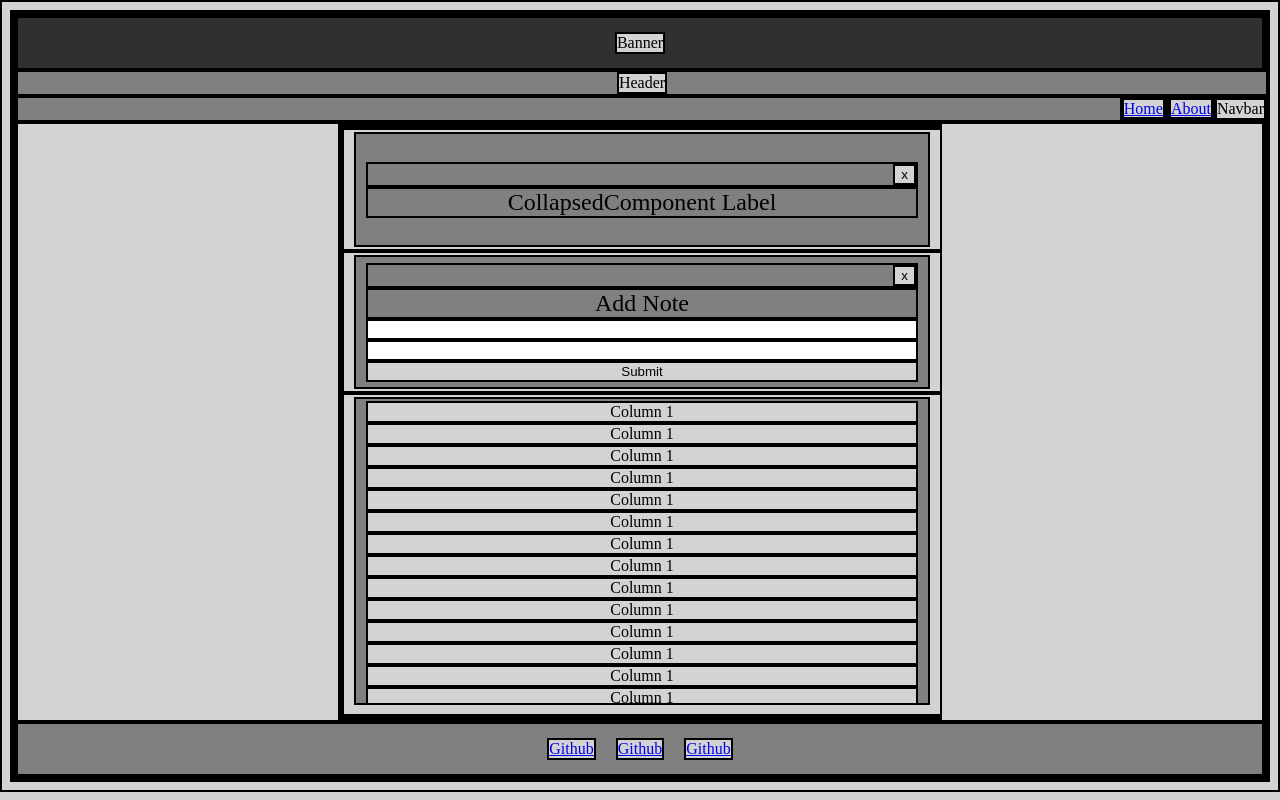
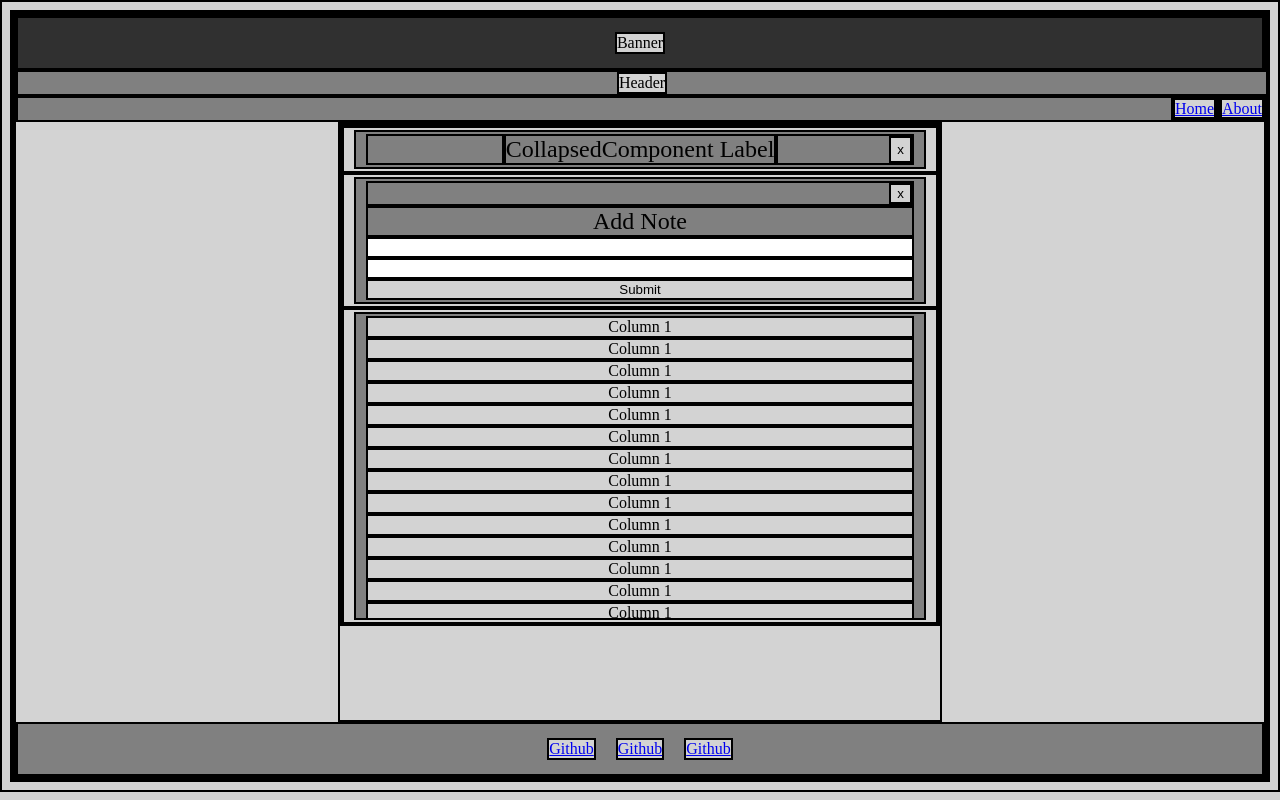
Before and after one commit to mtleonardjr/mtl-frontend-template, a React (Create React App) app: page / in a window 1280 px wide. Built offline with nearby package versions, Linux system fonts and the light colour scheme.

Commit message:
created collapsed cards

```diff
--- a/src/App.css
+++ b/src/App.css
@@ -6,15 +6,8 @@
 .app-container {
   display: flex;
   flex-direction: column;
+  justify-content: flex-start;
   height: 95vh;
-  border: 2px solid black;
-}
-
-.app {
-  display: flex;
-  flex-direction: column;
-  align-items: center;
-  flex: 1;
   border: 2px solid black;
 }
 
@@ -25,14 +18,6 @@
   justify-content: center;
   align-items: center;
   background-color: rgb(48, 48, 48);
-}
-
-.main-body {
-  display: flex;
-  flex-direction: column;
-  flex: 1;
-  min-width: 300px;
-  max-width: 600px;
 }
 
 .header {
@@ -52,6 +37,15 @@
   width: 100%;
 }
 
+.main-body {
+  display: flex;
+  flex-direction: column;
+  align-self: center;
+  flex: 1;
+  min-width: 300px;
+  max-width: 600px;
+}
+
 .about-container {
   display: flex;
   flex-direction: column;
@@ -69,20 +63,12 @@
   display: flex;
   flex-direction: row;
   flex-wrap: wrap;
-
-  flex: 1 1;
 }
 
 .column {
   display: flex;
   flex-direction: column;
-  flex: 1 0 100%;
-}
-
-.column-search {
-  display: flex;
-  flex-direction: column;
-  flex: 1;
+  flex: 0 1 100%;
 }
 
 .delete {
@@ -92,18 +78,27 @@
   background-color: inherit;
 }
 
+.expand {
+  display: flex;
+  flex-direction: row;
+  justify-content: flex-end;
+  flex: 1;
+  background-color: inherit;
+}
+
+.label-collapsed {
+  font-size: x-large;
+  background-color: inherit;
+}
+
+.label-collapsed-invs {
+  display: flex;
+  flex: 1;
+  background-color: inherit;
+}
+
 .text-input {
   background-color: white;
-}
-
-.card-search {
-  display: flex;
-  flex-direction: column;
-  justify-content: center;
-  flex: 1;
-  padding: 2px 10px;
-  margin: 2px 10px;
-  background-color: gray;
 }
 
 .card {
@@ -114,20 +109,25 @@
   padding: 2px 10px;
   margin: 2px 10px;
   background-color: gray;
-  min-width: 200px;
-  min-height: 100px;
+}
+
+.card-collapsed {
+  display: flex;
+  flex-direction: row;
+  justify-content: center;
+  padding: 2px 10px;
+  margin: 2px 10px;
+  background-color: gray;
 }
 
 .card-records {
   flex-direction: column;
   justify-content: center;
-  padding: 10px;
-  margin: 10px;
   background-color: gray;
-  max-height: 300px;
   overflow: auto;
   padding: 2px 10px;
   margin: 2px 10px;
+  max-height: 300px;
 }
 
 .card-label {
--- a/src/App.js
+++ b/src/App.js
@@ -13,6 +13,7 @@ import Columns from './components/Columns'
 import Footer from './components/Footer'
 import About from './components/About'
 
+
 function App() {
   const [showSearch, setShowSearch] = useState(false)
 
@@ -25,17 +26,12 @@ function App() {
         <Banner />
         <Header />
         <Navbar />
-        <div className="app">
           <div className="main-body">
-
-
             <Switch>
               <Route exact path='/'><Columns /></Route>
               <Route path='/about'><About /></Route>
             </Switch>
           </div>
-
-        </div>
         <Footer />
       </div>
     </Router>
--- a/src/components/CollapsedCard.js
+++ b/src/components/CollapsedCard.js
@@ -1,11 +1,14 @@
 const CollapsedComponent = ({ onAdd }) => {
     return (
         <div className="column">
-        <div className="card">
-          <div className='delete' >
+        <div className="card-collapsed">
+          <div className='label-collapsed-invs'></div>
+          <label className='label-collapsed'>CollapsedComponent Label</label>
+
+          <div className='expand' >
             <button onClick={onAdd}>x</button>
           </div>
-          <label className='card-label'>CollapsedComponent Label</label>
+
         </div>
       </div>
     )
--- a/src/components/Columns.js
+++ b/src/components/Columns.js
@@ -7,7 +7,7 @@ const Columns = () => {
 
   return (
     <div className="row">
-      {showSearch === false && (<Search />)}
+      {showSearch === false && (<Search onAdd={() => setShowSearch(!showSearch)}/>)}
       {showSearch === true && <CollapsedCard onAdd={() => setShowSearch(!showSearch)}/>}
       <div className="column">
         <form className="card">
--- a/src/components/Navbar.js
+++ b/src/components/Navbar.js
@@ -9,9 +9,6 @@ const Navbar = () => {
         <div>
           <Link to='/about'>About</Link>
         </div>
-        <div>
-          Navbar
-        </div>
       </div>
     )
   }
--- a/src/components/Search.js
+++ b/src/components/Search.js
@@ -1,9 +1,9 @@
-const Search = () => {
+const Search = ({ onAdd }) => {
     return (
-        <div className="column-search">
-        <form className="card-search">
+        <div className="column">
+        <form className="card">
           <div className='delete' >
-            <button>x</button>
+            <button onClick={onAdd}>x</button>
           </div>
           <label className='card-label'>Search Label</label>
           <input type='text' className='text-input'></input>
```
Also changed, not shown: 1 other file (tests, documents, lock files or other folders).
